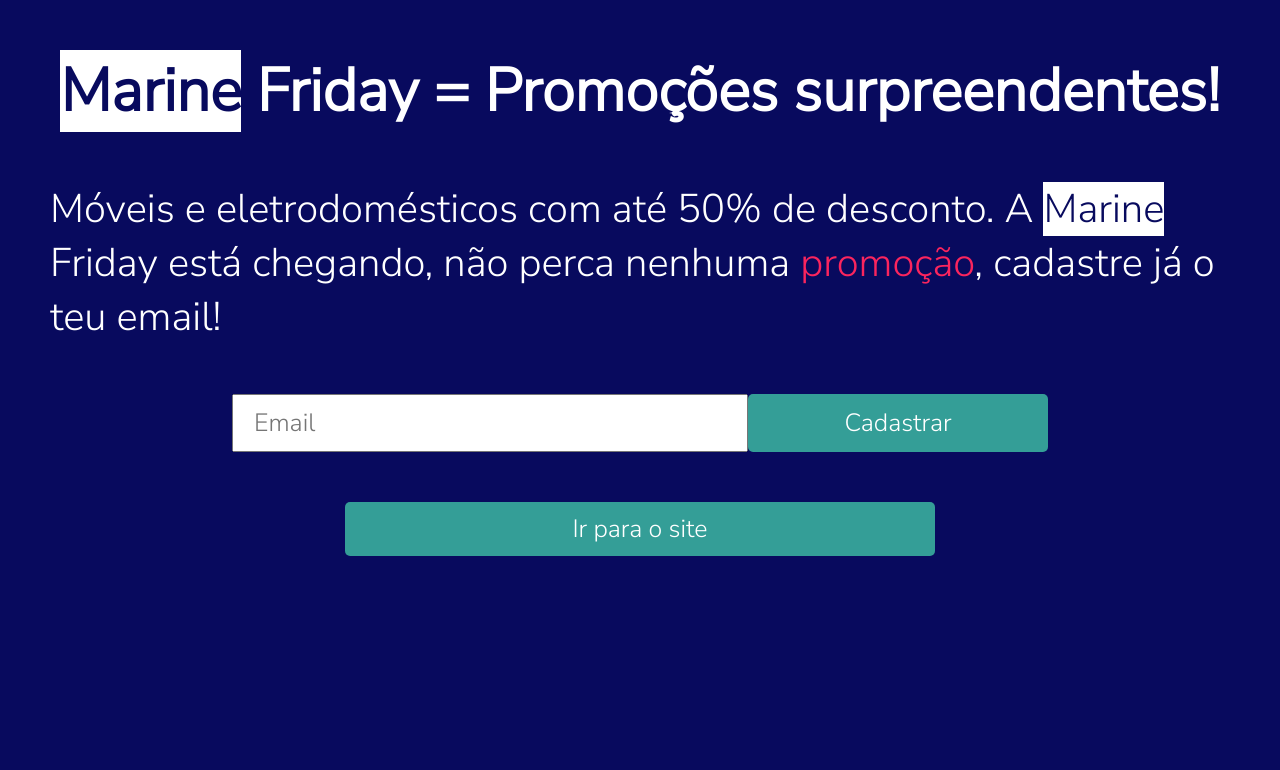
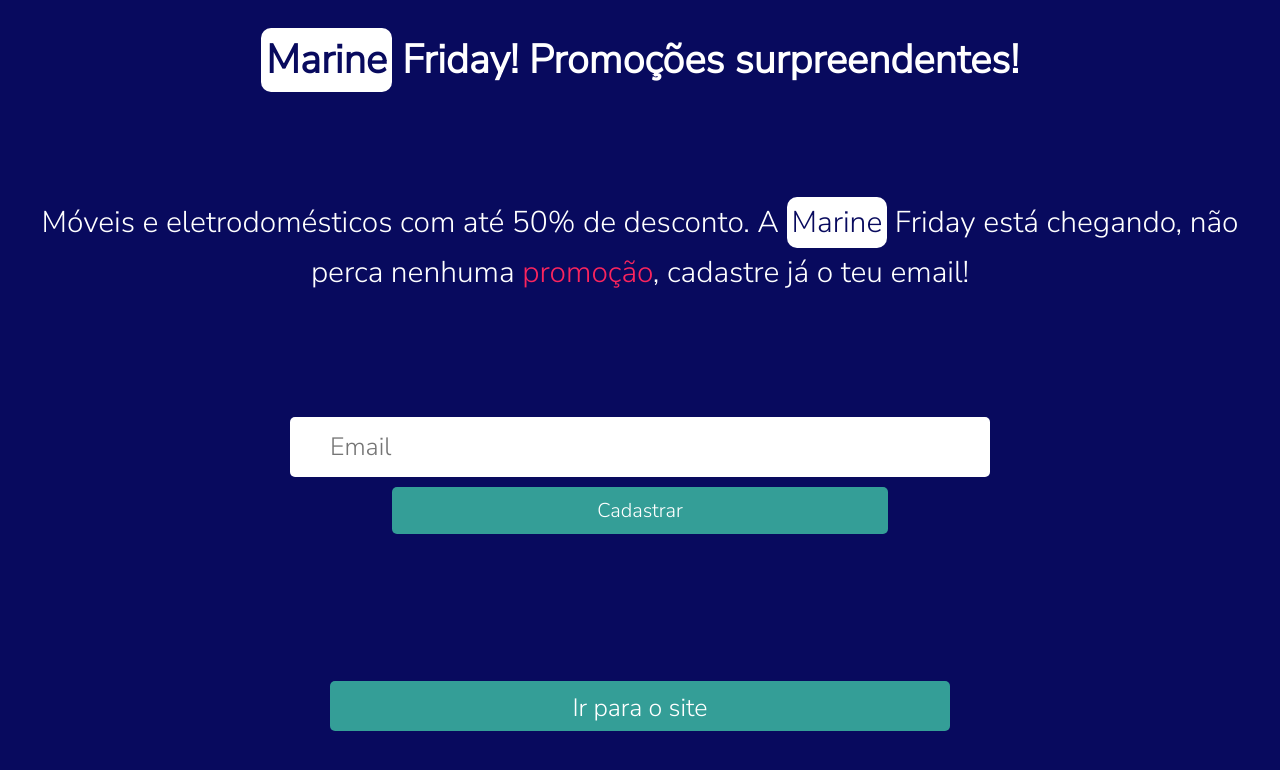
Before and after one commit to Braz99/Ecommerce2, a React (Create React App) app: page /marinefriday in a window 1280 px wide. Shown: the top 770 px of the page. Built offline with nearby package versions, Linux system fonts and the light colour scheme.

Commit message:
Ajusta o css do Marinefriday main

```diff
--- a/src/components/MarineFridayMain.jsx
+++ b/src/components/MarineFridayMain.jsx
@@ -6,31 +6,36 @@ export default function MarineFridayMain() {
     useMarineActions();
 
   return (
-    <main id="container_friday">
-      <h1 id="title_promo">
-        <span id="title_marine">Marine</span> Friday = Promoções surpreendentes!
+    <main className="container_friday">
+      <h1 className="title_promo">
+        <span className="title_marine">Marine</span> Friday! Promoções
+        surpreendentes!
       </h1>
 
-      <p id="text">
+      <p className="text">
         Móveis e eletrodomésticos com até 50% de desconto. A{" "}
-        <span id="title_marine">Marine</span> Friday está chegando, não perca
-        nenhuma <span id="promotion">promoção</span>, cadastre já o teu email!
+        <span className="title_marine">Marine</span> Friday está chegando, não
+        perca nenhuma <span className="promotion">promoção</span>, cadastre já o
+        teu email!
       </p>
 
-      <form id="form_email" onSubmit={handleSubmit}>
+      <form className="form_email" onSubmit={handleSubmit}>
         <input
+          className="input_email"
           type="email"
           placeholder="Email"
           inputMode="email"
           value={email}
           onChange={handleEmailChange}
         ></input>
-        <button id="email_button">Cadastrar</button>
+        <button className="button_email">Cadastrar</button>
       </form>
 
-      <button id="home_button" onClick={() => handleDirection("")}>
-        Ir para o site
-      </button>
+      <div className="button_div_home">
+        <button className="button_to_home" onClick={() => handleDirection("")}>
+          Ir para o site
+        </button>
+      </div>
     </main>
   );
 }
--- a/src/hooks/useMarineActions.jsx
+++ b/src/hooks/useMarineActions.jsx
@@ -23,6 +23,7 @@ export default function useMarineActions() {
       toast.error(`Cadastre um email!`, {
         position: "top-center",
         hideProgressBar: true,
+        toastId: 10,
       });
     }
 
--- a/src/styles/components_styles/marinefriday_s.css
+++ b/src/styles/components_styles/marinefriday_s.css
@@ -1,81 +1,102 @@
-#container_friday {
+.container_friday {
   background-color: #080a5e;
+  width: 100%;
   height: 100vh;
-	width: 100%;
-	padding: 50px;
+  padding: 20px;
   box-sizing: border-box;
   display: flex;
-	flex-direction: column;
-    align-items: center;
-	gap: 50px;
+  flex-wrap: wrap;
 }
 
-#title_promo {
+.title_promo {
   width: 100%;
-	font-size: 60px;
+  font-size: 40px;
+  line-height: 80px;
   user-select: none;
   color: #ffff;
   text-align: center;
 }
 
-#title_marine {
+.title_marine {
   background-color: #ffff;
   color: rgba(8, 10, 94);
+  padding: 5px;
+  border-radius: 10px;
 }
 
-#title_marine:hover {
+.title_marine:hover {
   color: #ffff;
   background-color: #fa255e;
 }
 
-#text {
-	font-size: 40px;
+.text {
+  font-size: 30px;
+  line-height: 50px;
   user-select: none;
   color: #ffff;
-    align-items: justify;
+  text-align: center;
 }
 
-#form_email {
+.form_email {
   display: flex;
+  flex-direction: column;
+  justify-content: center;
+  align-items: center;
   width: 100%;
-	justify-content: center;
-    min-width: 300px;
+  height: fit-content;
   flex-wrap: wrap;
   border: none;
   box-shadow: none;
-
 }
 
-#form_email input {
+.input_email {
+  width: 50%;
+  padding: 10px 40px;
+  height: 40px;
+  font-size: 25px;
+
+  color: #fa255e;
+  margin-top: 20px;
+  border: none;
+  border-radius: 5px;
+}
+
+.input_email:focus {
+  outline: none;
+}
+
+.button_email {
+  background-color: #349e97;
+  color: white;
+  border: none;
   width: 40%;
-	padding: 10px 20px;
-	font-size: 25px;
-    min-width: 300px;
+  min-width: 220px;
+  height: min-content;
+  padding: 10px;
+  font-size: 20px;
+  cursor: pointer;
+  transition: 0.5s;
+  border-radius: 5px;
+  margin-top: 10px;
+}
+
+.promotion {
   color: #fa255e;
 }
 
-#form_email button {
-	background-color: #349e97;
-    color: white;
-	border: none;
-	width: 20%;
-    min-width: 300px;
-    padding: 10px;
-	font-size: 25px;
-	cursor: pointer;
-    transition: 0.5s;
-    border-radius: 5px;
+.button_div_home {
+  width: 100%;
+  display: flex;
+  justify-content: center;
+  align-items: center;
 }
 
-#promotion {
-	color: #fa255e;
-}
-
-#home_button{
+.button_to_home {
   background-color: #349e97;
   color: white;
   width: 50%;
-    min-width: 250px;
+  min-width: 220px;
+  height: 50px;
   padding: 10px;
   box-sizing: border-box;
   font-size: 25px;
@@ -85,31 +106,40 @@
   border-radius: 5px;
 }
 
-#form_email button:hover, #home_button:hover {
+.form_email button:hover,
+.button_to_home:hover {
   background-color: #21d9cc;
 }
 
-
-@media (max-width: 750px){
-    #container_friday{
-        gap: 30px;
+@media (max-width: 750px) {
+  .title_promo {
+    font-size: 30px;
+    line-height: 45px;
   }
-    #title_promo {
-        font-size: 30px;
-    }
-    #text {
-        font-size: 30px;
+  .text {
+    font-size: 20px;
+    line-height: 35px;
   }
 
-    #form_email button{
-        margin-top: 10px;
+  .input_email {
+    font-size: 20px;
+  }
 }
 
-
+@media (max-width: 450px) {
+  .input_email {
+    padding: 10px;
+    font-size: 18px;
+    width: 300px;
   }
 
-@media (max-height: 600px){
-    #container_friday{
-        height: 800px;
+  .button_to_home {
+    font-size: 18px;
   }
 }
+
+@media (max-width: 350px) {
+  .input_email {
+    width: 220px;
+  }
+}
```
Lines whose indentation alone changed are shown as unchanged.
